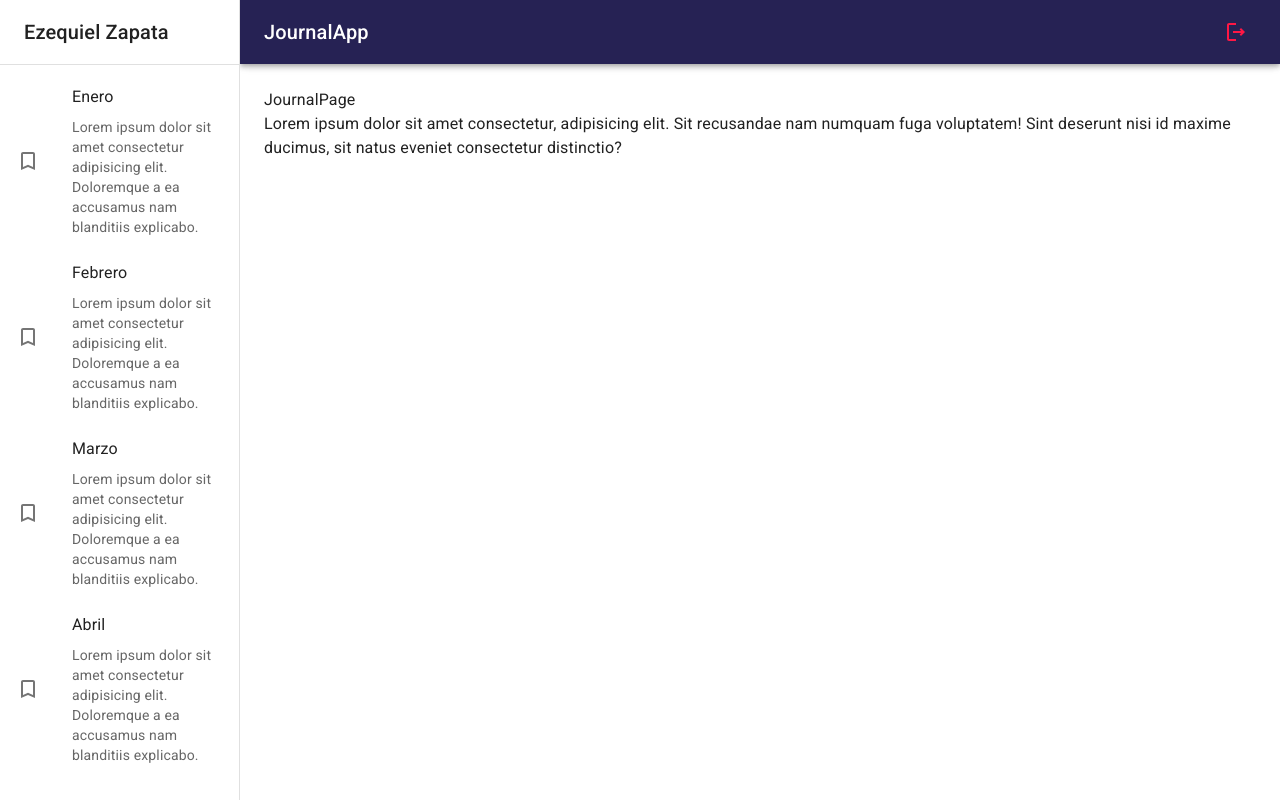
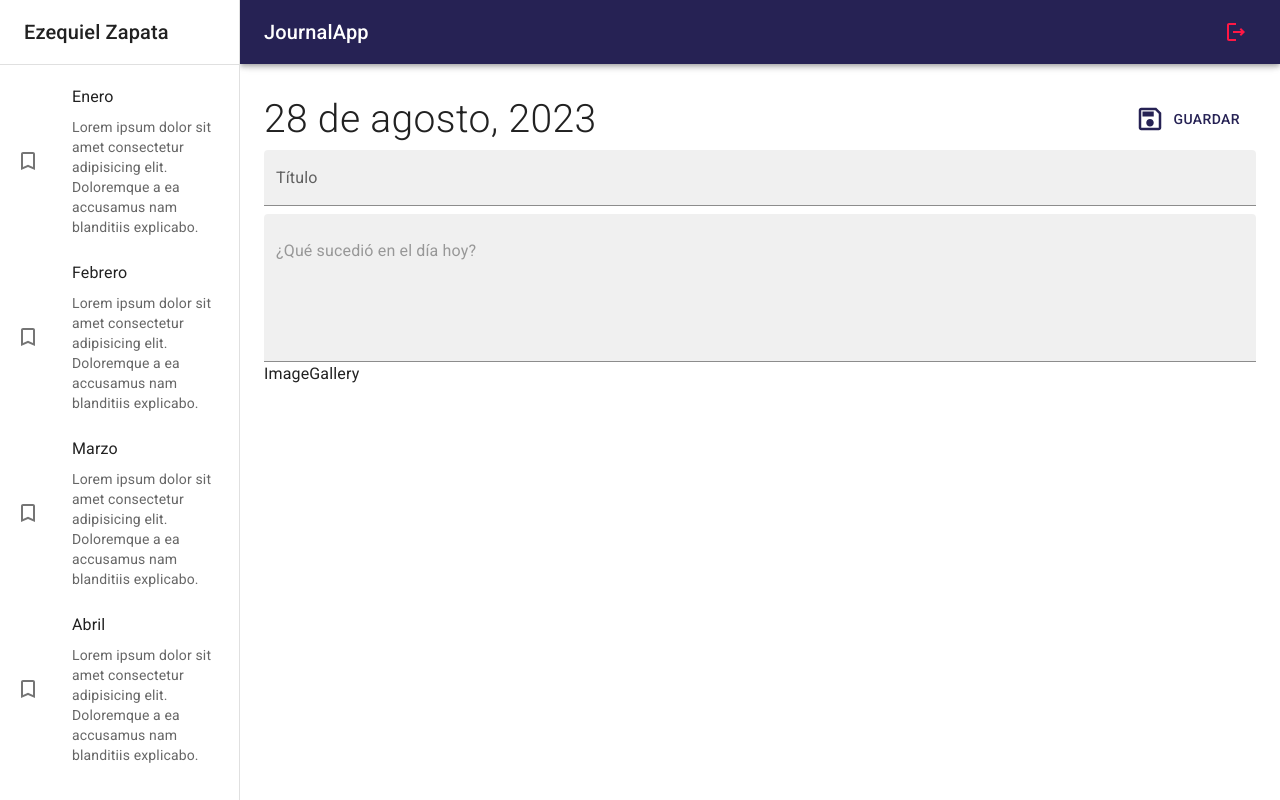
Before and after one commit to Ezequielz/Journal, a React (Vite) app: page / in a window 1280 px wide. Built offline with nearby package versions, Linux system fonts and the light colour scheme.

Commit message:
note & nothingselected views

```diff
--- /dev/null
+++ b/src/journal/components/ImageGallery.tsx
@@ -0,0 +1,7 @@
+import React from 'react'
+
+export const ImageGallery = () => {
+  return (
+    <div>ImageGallery</div>
+  )
+}
--- /dev/null
+++ b/src/journal/components/index.ts
@@ -0,0 +1,4 @@
+
+
+
+export * from "./ImageGallery";
--- a/src/journal/pages/JournalPage.tsx
+++ b/src/journal/pages/JournalPage.tsx
@@ -1,17 +1,17 @@
 
-import { Typography } from "@mui/material"
 import { JournalLayout } from "../layout/JournalLayout"
+import { NoteView, NothingSelectedView } from "../views"
 
 
 export const JournalPage = () => {
   return (
     <JournalLayout>
-      <Typography component="h1">JournalPage</Typography>
-      <Typography >Lorem ipsum dolor sit amet consectetur, adipisicing elit. Sit recusandae nam numquam fuga voluptatem! Sint deserunt nisi id maxime ducimus, sit natus eveniet consectetur distinctio?</Typography>
 
       {/* Nothing selected*/}
+      {/* <NothingSelectedView /> */}
 
       {/* NoteView */}
+      <NoteView />
 
     </JournalLayout>
   )
--- /dev/null
+++ b/src/journal/views/NoteView.tsx
@@ -0,0 +1,45 @@
+import { SaveOutlined } from '@mui/icons-material';
+import { Button, Grid, Typography, TextField } from '@mui/material';
+import { ImageGallery } from '../components';
+
+
+
+export const NoteView = () => {
+  return (
+    <Grid container direction='row' justifyContent='space-between' alignItems='center' sx={{ mb:1 }}>
+        <Grid item>
+            <Typography fontSize={39} fontWeight='light'>28 de agosto, 2023</Typography>
+        </Grid>
+        <Grid item>
+            <Button color='primary' sx={{ padding: 2 }}>
+                <SaveOutlined sx={{ fontSize: 30 , mr: 1 }} />
+                Guardar
+            </Button>
+        </Grid>
+
+        <Grid container>
+            <TextField
+                type="text"
+                variant="filled"
+                fullWidth
+                placeholder='Ingrese un título'
+                label="Título"
+                sx={{ border: 'none', mb:1 }}
+            />
+            <TextField
+                type="text"
+                variant="filled"
+                fullWidth
+                multiline
+                placeholder='¿Qué sucedió en el día hoy?'
+                minRows={5}
+            />
+
+        </Grid>
+
+        {/* galeria de imagenes */}
+        <ImageGallery />
+
+    </Grid>
+  )
+}
--- /dev/null
+++ b/src/journal/views/NothingSelectedView.tsx
@@ -0,0 +1,26 @@
+import { StarOutline } from "@mui/icons-material"
+import { Grid, Typography } from "@mui/material"
+
+
+export const NothingSelectedView = () => {
+  return (
+    <Grid
+        container
+        spacing={ 0 }
+        direction="column"
+        alignItems="center"
+        justifyContent="center"
+        sx={{ minHeight: 'calc(100vh - 110px)', backgroundColor: 'primary.main', borderRadius: 3 }}
+    >
+        <Grid item xs={12}>
+            <StarOutline sx={{ fontSize: 100 , color: 'white' }} />
+
+        </Grid>
+        <Grid item xs={12}>
+          <Typography color="white" variant="h5">
+            Selecciona o crea una entrada
+          </Typography>
+        </Grid>
+    </Grid>
+  )
+}
--- /dev/null
+++ b/src/journal/views/index.ts
@@ -0,0 +1,5 @@
+
+
+
+export * from "./NothingSelectedView";
+export * from "./NoteView";
```
